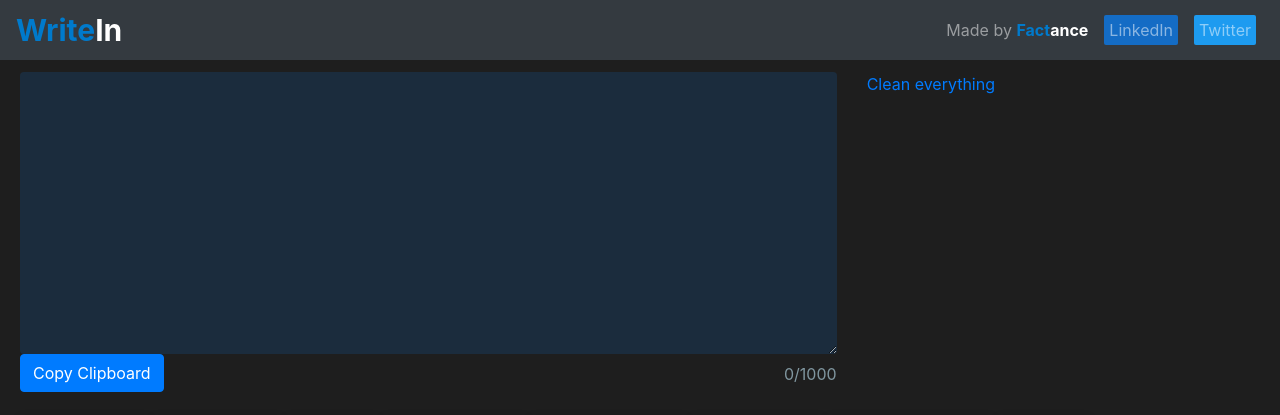
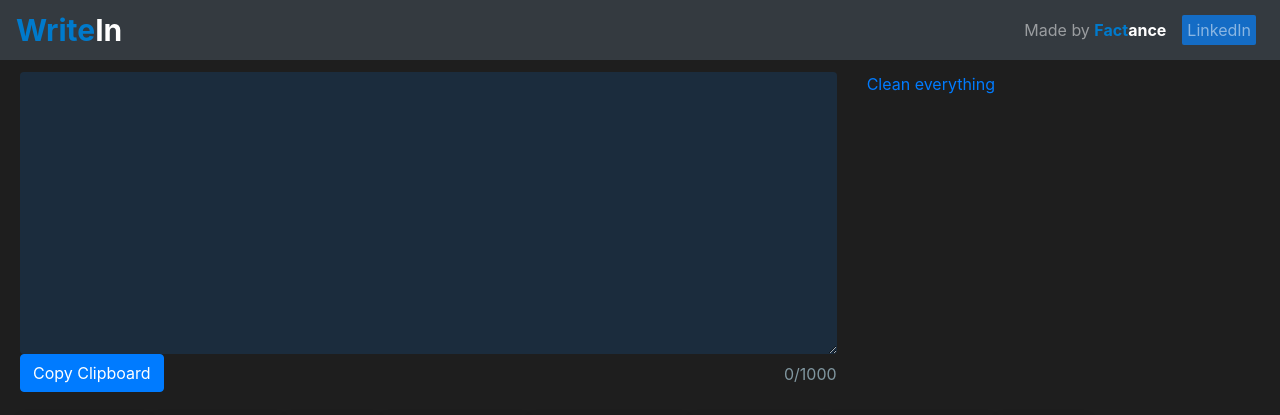
Before and after one commit to eshaikhahmed/emoji-writer, a PHP site: page / in a window 1280 px wide. Shown: the top 415 px of the page. Run offline with PHP 8.4, Linux system fonts and the light colour scheme.

Commit message:
Added changes

```diff
--- a/header.php
+++ b/header.php
@@ -40,20 +40,20 @@
          <div class="collapse navbar-collapse" style="flex-direction: row-reverse;" id="collapsibleNavbar">
             <ul class="navbar-nav">
                <li class="nav-item">
-                  <a class="nav-link" href="index.php">Made by <span style="color:#007ACC;font-weight:bold;">Fact</span><span style="color:#FFFFFF;font-weight:bold;">ance</span></a>
+                  <a class="nav-link" href="https://www.factance.com" target="_blank">Made by <span style="color:#007ACC;font-weight:bold;">Fact</span><span style="color:#FFFFFF;font-weight:bold;">ance</span></a>
                </li>
 
                <li class="nav-item">
-                  <a class="nav-link" href="index.php">
+                  <a class="nav-link" href="https://www.linkedin.com/company/factance">
                       <span class="linkedin-show">LinkedIn</span>
 
                       </a>
                </li>
-               <li class="nav-item">
+               <!-- <li class="nav-item">
                   <a class="nav-link" href="coming.php">
                       <span class="twitter-show">Twitter</span>
                     </a>
-               </li>
+               </li> -->
 
             </ul>
          </div>
--- a/js/main.js
+++ b/js/main.js
@@ -1,6 +1,8 @@
 $(document).on("click","#common_emoji_list span", function () {
     var emoji = $(this).text();
     $('#post_writer').val($('#post_writer').val()+emoji);
+    $('#post_writer').focus();
+    countWords();
 });
 
 $(document).on("click",".emoji-list span", function () {
@@ -24,6 +26,7 @@ $(document).on("click",".emoji-list span", function () {
 
     localStorage.setItem("emoji_list", JSON.stringify(storedEmojiArray));
     countWords();
+    $('#post_writer').focus();
  });
 
  function clean(){
```
